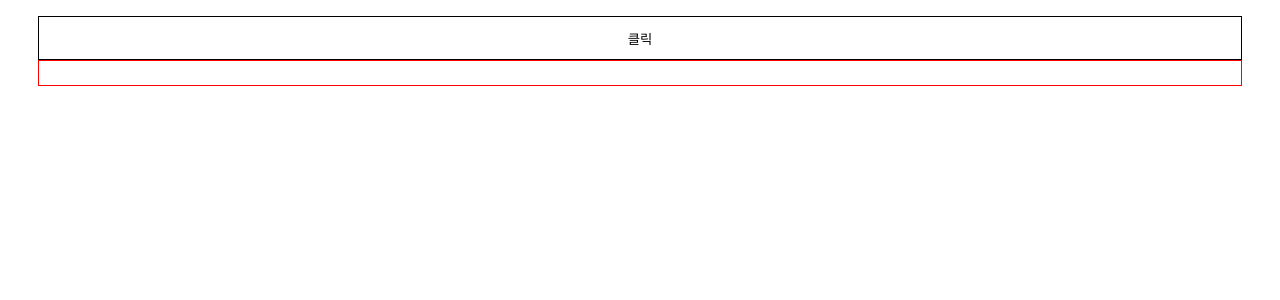
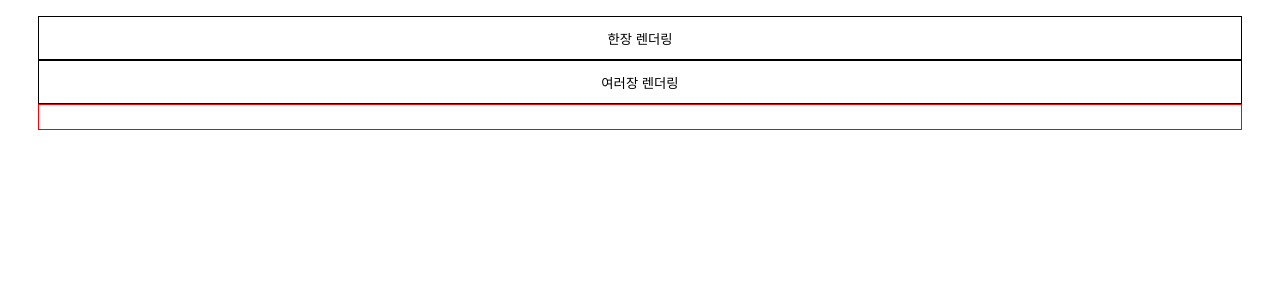
Before and after one commit to dkpark10/simple-editor, a Next.js app: page /editor2 in a window 1280 px wide. Shown: the top 300 px of the page. Built offline with nearby package versions, Linux system fonts and the light colour scheme.

Commit message:
fix: 여러장 렌더링 할 때 컴포넌트 수정

```diff
--- a/src/pages/editor2.tsx
+++ b/src/pages/editor2.tsx
@@ -43,10 +43,10 @@ export default function Editor2() {
   const editorElementRef = useRef<Array<HTMLDivElement>>([]);
 
   const onKeyDown = (idx: number) => (e: React.KeyboardEvent<HTMLDivElement>) => {
-    if (idx <= 0) return;
+    const currentEditorElement = editorElementRef.current[editorElementRow];
 
-    const currentEditorElement = editorElementRef.current[editorElementRow];
     if (e.key === 'Backspace') {
+      if (idx <= 0) return;
       const { caretPos, isFirstLine } = getCaretPos(currentEditorElement);
       /** @desc 커서가 첫 위치에서 백페스페이스 입력 시 */
       if (caretPos <= 0 && isFirstLine) {
@@ -70,23 +70,24 @@ export default function Editor2() {
         editorElementRef.current[nextRow].innerText += firstLineContent;
         setEditorElementRow(nextRow);
       }
+    } else if (e.key === "Enter") {
     }
   };
 
-  const onClick = () => {
-    setEditorElementRow(prev => prev + 2);
+  const onClick = (imgCount = 1) => () => {
+    setEditorElementRow(prev => prev + imgCount + 1);
     setEditorBlock((prev) => [
       ...prev,
+      ...Array.from({ length: imgCount }, (_, idx): EditorState => ({
+        id: prev.length + idx,
+        contentType: "component",
+        content: <TempImage key={prev.length + idx} />,
+      })),
       {
-        id: prev.length,
-        contentType: 'component',
-        content: <TempImage key={prev.length} />
-      },
-      {
-        id: prev.length + 1,
-        contentType: 'text',
+        id: prev.length + imgCount,
+        contentType: "text",
       }
-    ])
+    ]);
   };
 
   useEffect(() => {
@@ -101,12 +102,18 @@ export default function Editor2() {
 
   }, [editorBlock, editorElementRow]);
 
+  console.log(editorBlock);
   return (
     <>
       <main className={styles["container"]}>
-        <button className={styles["test-btn"]} onClick={onClick}>
-          클릭
-        </button>
+        <div className={styles["btn-container"]}>
+          <button className={styles["test-btn"]} onClick={onClick()}>
+            한장 렌더링
+          </button>
+          <button className={styles["test-btn"]} onClick={onClick(3)}>
+            여러장 렌더링
+          </button>
+        </div>
         {editorBlock.map(({ content, id, contentType }, idx) => {
           if (contentType === "text") {
             return (
```
